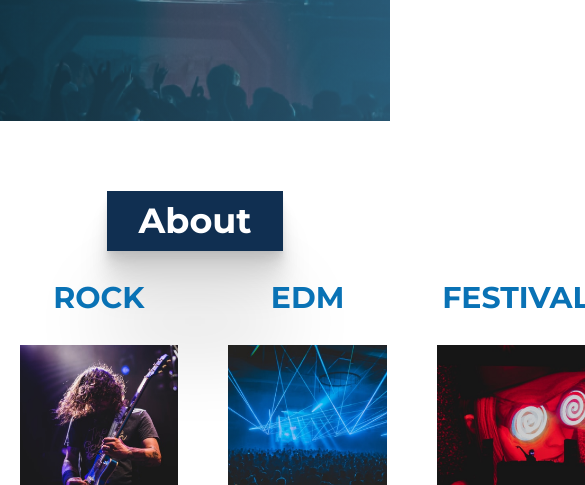
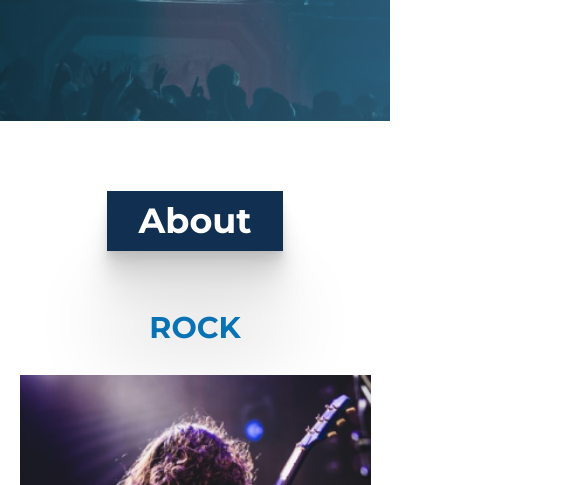
Before and after one commit to HectorGerardoZV/Proyecto04-MusicFestival, a website: page Build/html/index.html in a window 390 px wide. Shown: the part 615-1100 px from the top of the page, 585 px wide, since content can reach past the window. Drawn offline with Linux system fonts and the light colour scheme.

Commit message:
responsive About  section completion

```diff
--- a/code/sass/layout/_about.scss
+++ b/code/sass/layout/_about.scss
@@ -19,6 +19,9 @@
             text-align: center;
             margin-bottom: $small;
             color: $colorC;
+            @include mq($tablet) {
+                margin-top: $small;
+            }
         }
         p {
             padding-top: $small;
@@ -29,4 +32,7 @@
             font-weight: $fw-700;
         }
     }
+    @include mq($tablet) {
+        grid: none;
+    }
 }
```
Also changed, not shown: Build/css/app.css.
